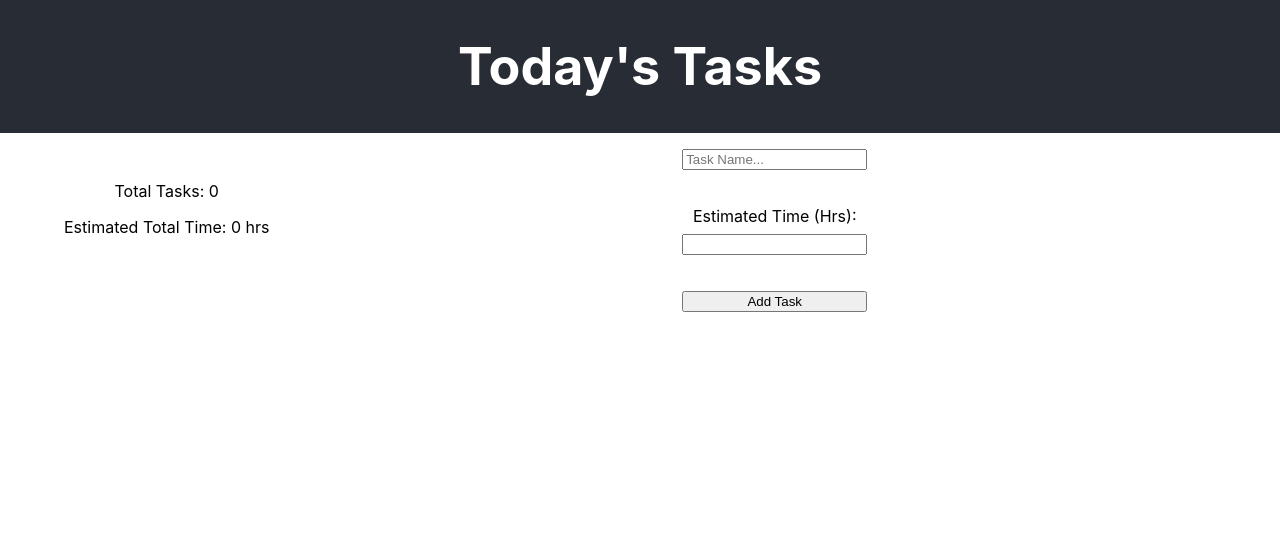
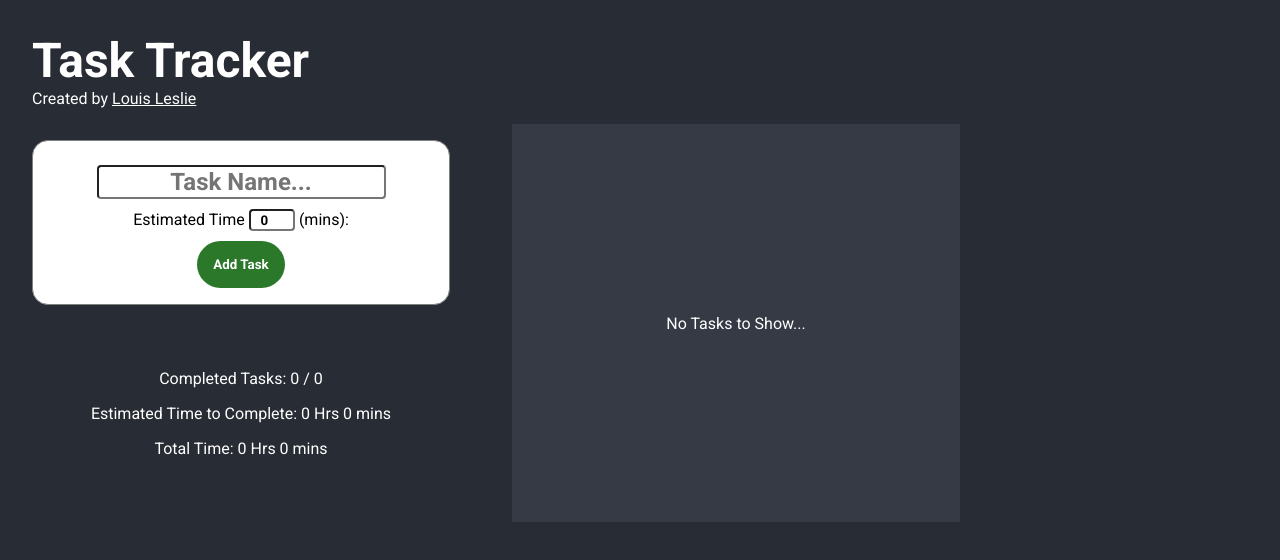
Before and after one commit to louisleslie/react-to-do-list, a React (Create React App) app: page / in a window 1280 px wide. Shown: the top 560 px of the page. Built offline with nearby package versions, Linux system fonts and the light colour scheme.

Commit message:
Styles added. Timing cleaned up

```diff
--- a/public/index.html
+++ b/public/index.html
@@ -24,7 +24,7 @@
       work correctly both with client-side routing and a non-root public URL.
       Learn how to configure a non-root public URL by running `npm run build`.
     -->
-    <title>React App</title>
+    <title>Task Tracker</title>
   </head>
   <body>
     <noscript>You need to enable JavaScript to run this app.</noscript>
--- a/src/App.css
+++ b/src/App.css
@@ -1,20 +1,25 @@
 .App {
   text-align: center;
-}
-
-@media (prefers-reduced-motion: no-preference) {
-  .App-logo {
-    animation: App-logo-spin infinite 20s linear;
-  }
 }
 
 .App-header {
   background-color: #282c34;
   display: flex;
+  padding-left: 2rem;
   flex-direction: column;
-  align-items: center;
+  align-items: flex-start;
   justify-content: center;
-  font-size: calc(10px + 2vmin);
+  color: white;
+}
+
+.App-header h1 {
+  font-size: 3rem;
+  margin-bottom: 0;
+}
+.App-header p {
+  margin-top:0;
+}
+.App-header a {
   color: white;
 }
 
--- a/src/App.js
+++ b/src/App.js
@@ -2,13 +2,20 @@ import './App.css';
 import {ToDoList} from './components/ToDoList';
 
 function App() {
+  //localStorage.clear();
+  const toDoData = JSON.parse(localStorage.getItem("todolistdata")) || {toDoListTasks:[], toDoListTime:0}
+  const toDoTasks = toDoData.toDoListTasks
+  const toDoTime = toDoData.toDoListTime
+  //console.log(toDoData);
+  //console.log(JSON.parse(localStorage.getItem("todolistdata")));
   return (
     <div className="App">
       <header className="App-header">
-        <h1>Today's Tasks</h1>
+        <h1>Task Tracker</h1>
+        <p>Created by <a href="https://www.github.com/louisleslie" target="_blank">Louis Leslie</a></p>
       </header>
       <main>
-        <ToDoList />
+        <ToDoList toDoListTasks={toDoTasks} toDoListTime={toDoTime} />
       </main>
     </div>
   );
--- a/src/components/Task.css
+++ b/src/components/Task.css
@@ -1,12 +1,150 @@
 .task {
-  border: 1px solid black;
-  min-width: 25vw;
+  background-color: white;
+  animation: slidein 0.5s;
+  overflow: hidden;
+  margin-bottom: 1rem;
+  padding: 1rem;
+  border: 1px solid grey;
+  border-radius: 1rem;
+  width: 30vw;
+
+  max-height: fit-content;
+  position: relative;
+  color: black;
 }
 
+.uncompleted {
+  background-color: hsl(199, 83%, 84%);
+}
+
+.uncompleted .task-form-name {
+  border-color: hsl(199, 83%, 84%);
+}
+
+.uncompleted button, input[type=submit] {
+  background-color: hsl(199, 51%, 43%) !important;
+}
+
+.completed {
+  animation: slidein 0.5s;
+  background-color: hsl(120, 24%, 56%);
+}
+
+.completed h2 {
+  text-decoration: line-through;
+}
+
+.completed .task-form-name {
+  border-color: hsl(120, 24%, 56%);
+  text-decoration: line-through;
+}
+
+.completed button, input[type=submit] {
+  background-color: hsl(120, 47%, 32%) !important;
+}
+
+.task-view h2, .task-view p {
+  border-width: 2px;
+  border-style: none;
+  padding: 1px 2px;
+  text-align: center;
+  width:fit-content;
+  margin: 0.5rem auto;
+}
+
+.task-view h2:hover {
+  border-color:#282c34;
+  box-shadow: 1px 1px 1px black;
+}
+
+.task-view p:hover {
+  border-color:#282c34;
+  box-shadow: 1px 1px 1px black;
+}
+
+
 .task-form {
-  margin: 1rem auto;
-  min-width: 25vw;
+  width: 100%;
   display:flex;
   flex-direction: column;
-  border: 1px solid black;
+  gap: 2px;
+  align-content:center;
 }
+
+.task-form input {
+  margin-top:0.5rem;
+  font-weight: bold;
+  width:fit-content;
+  text-align: center;
+  align-self: center;
+}
+
+.task-form-name {
+  font-size: 1.5rem;
+}
+
+.task-form-time input {
+  height: 1rem;
+  width: 5ch;
+}
+
+.task-form-completed input {
+  appearance: none;
+  border: 1px solid #282c34;
+  height: 1rem;
+  width: 1rem;
+  border-radius: 50%;
+}
+
+.task-form-completed input:checked:after {
+  content: '\2714';
+  color:#282c34;
+}
+
+button, input[type=submit] {
+  cursor:pointer;
+  border:none;
+  border-radius: 2rem;
+  padding: 1rem;
+  color: white;
+}
+
+input {
+  inset: none;
+  border-radius: 0.25rem;
+}
+
+.task-complete {
+  text-align: center;
+  margin: 0 auto;
+
+}
+
+.task-remove {
+  position: absolute;
+  top: 1rem;
+  right: 1rem;
+  height: 1.5rem;
+  width: 1.5rem;
+  padding: 0;
+  background-color: #282c34;
+  color: white;
+  border: none;
+  border-radius: 50%;
+}
+
+.task-remove:hover, button:hover, input[type=submit]:hover {
+  box-shadow: 2px 2px 10px hsl(214, 5%, 26%);
+  cursor: pointer;
+}
+
+
+@keyframes slidein {
+  from {
+    transform: translateX(-100%);
+  }
+
+  to {
+    transform: translateX(0%);
+  }
+}
--- a/src/components/Task.js
+++ b/src/components/Task.js
@@ -12,48 +12,83 @@ const Task = (props) => {
   const [formDisplay, setFormDisplay] = React.useState(props.formDisplay);
   const [taskDisplay, setTaskDisplay] = React.useState(props.taskDisplay);
 
+  const signalController = new AbortController();
+
+  const handleFormEscape = (e) => {
+    console.log(e.key);
+    console.log(document.activeElement)
+    if (e.key === "Escape") {
+      setFormDisplay("none");
+      setTaskDisplay("block");
+      setFormName(taskName);
+      setFormTime(taskTime);
+      setFormCompleted(taskCompleted);
+      signalController.abort();
+      console.log("Removing event listener");
+    }
+  }
+
   const clickView = (e) => {
-    setFormDisplay("block");
+    console.log("Adding event listener");
+    setFormDisplay("flex");
     setTaskDisplay("none");
+    document.getElementById(`task-form-${taskId}`).addEventListener("keyup", handleFormEscape, {signal: signalController.signal});
+    document.getElementById(`task-name-${taskId}`).click();
+    console.log(document.activeElement);
   }
 
   const formValues = {taskName: formName, taskTime: formTime, taskId: taskId, taskCompleted: formCompleted, taskDisplay:"block" };
 
+  const handleCompleteClick = (e) => {
+    e.preventDefault();
+    console.log(`Complete clicked! ${formCompleted} ${!formCompleted}`);
+    console.log(formValues);
+    const newFormValues = formValues;
+    (taskCompleted) ? newFormValues.taskCompleted = false : newFormValues.taskCompleted = true;
+    console.log(newFormValues);
+
+    props.updateTask(newFormValues);
+  }
+
   const handleUpdateSubmit = (e) => {
     e.preventDefault();
+    console.log("Removing event listener");
+    console.log(signalController);
+    signalController.abort();
+    console.log(signalController);
     console.log(formCompleted);
     setTaskDisplay("block");
     setFormDisplay("none");
-    props.updateTask(e, formValues);
+    props.updateTask(formValues);
   }
 
 
 
   return (
-    <div className="task">
+    <div className={`task ${(taskCompleted) ? "completed" : "uncompleted"}`}>
       <div className="task-view" onClick={(e) => clickView(e)} style={{display: taskDisplay}}>
-        <h2 style={{fontSize:'2rem'}} >{taskName}</h2>
-        <p>Estimated Time: {taskTime} Hrs</p>
-        <p>Completed: {taskCompleted.toString()}</p>
+        <h2>{taskName}</h2>
+        <p>Estimated Time: {taskTime} mins</p>
       </div>
-      <form className="task-form" onSubmit={(e) => handleUpdateSubmit(e)} style={{display: formDisplay}} >
-        <input style={{fontSize:'2rem', textAlign:'center'}} type="text" name="taskName" value={formName} onChange={(e) => setFormName(e.target.value)}></input>
-        <label htmlFor="time">Estimated Time: </label>
-        <input name="time" id="timeTaken" type="number" step="0.1" value={formTime} onChange={(e) => setFormTime(e.target.value)}></input>
-        <label htmlFor="completed">Completed: </label>
-        <input name="completed" id="taskCompleted" type="checkbox" checked={formCompleted} onChange={(e) => setFormCompleted(e.target.checked)}></input>
-        <input type="submit" value="update"></input>
+      <form className="task-form" id={`task-form-${taskId}`} onSubmit={(e) => handleUpdateSubmit(e)} style={{display: formDisplay}} >
+        <input className="task-form-name" id={`task-name-${taskId}`} type="text" name="taskName" value={formName} onChange={(e) => setFormName(e.target.value)}></input>
+        <div className="task-form-time">
+          <label htmlFor="time">Estimated Time: <input name="time" id="timeTaken" type="number" value={formTime} onChange={(e) => setFormTime(e.target.value)}></input> (mins)</label>
+        </div>
+        <div className="task-form-completed">
+        <input style={{display: 'none'}} name="completed" id={`task-completed-${taskId}`} type="checkbox" checked={formCompleted} onChange={(e) => setFormCompleted(e.target.value)}></input>
+        </div>
+        <input type="submit" value="Update"></input>
       </form>
-
-      <button>Add a Task</button>
-      <button onClick={(e) => props.removeTask(props.taskId)}>Remove Task</button>
+        {(taskCompleted) ? <button className="task-complete" style={{display: taskDisplay}} onClick={(e) => handleCompleteClick(e)}>Mark Incomplete</button> : <button className="task-complete" style={{display: taskDisplay}} onClick={(e) => handleCompleteClick(e)}>Complete</button> }
+      <button className="task-remove" onClick={(e) => props.removeTask(props.taskId, props.taskCompleted)}>X</button>
     </div>
   );
 }
 
 Task.defaultProps = {
   taskName: "Untitled",
-  taskTime: 1,
+  taskTime: 0,
   taskCompleted: false,
   taskComponents: [],
   taskTasks: [],
--- a/src/components/ToDoList.css
+++ b/src/components/ToDoList.css
@@ -1,7 +1,16 @@
+.to-do-list-wrapper {
+  display: flex;
+  justify-content: flex-start;
+  gap: 5vw;
+}
+
 .to-do-list-manager {
+  max-width: 30vw;
   display: flex;
-  justify-content: space-between;
-  padding: 0rem 2rem;
+  flex-direction: column;
+  flex-wrap: wrap;
+  align-content: space-between;
+  padding: 1rem 2rem;
 }
 
 .to-do-list-summary {
@@ -10,7 +19,7 @@
 
 .to-do-form {
   margin: 1rem auto;
-  max-width: 25vw;
+  max-width: 30vw;
   display:flex;
   flex-direction: column;
   gap: 0.5rem;
@@ -19,8 +28,21 @@
 
 .task-container {
   display:flex;
+  flex-direction:column;
+  width: fit-content;
+  background-color: hsl(221, 13%, 24%);
   justify-content: space-evenly;
-  flex-wrap: wrap;
-  gap:1rem;
-  margin: 2rem;
+  align-items:center;
+  min-height: 100%;
+  padding: 1rem;
 }
+
+.no-task {
+  animation: slidein 0.5s;
+  overflow: hidden;
+  margin-top: 1rem;
+  margin-bottom: 1rem;
+  padding: 1rem;
+  width: 30vw;
+  color: white;
+}
--- a/src/components/ToDoList.js
+++ b/src/components/ToDoList.js
@@ -3,8 +3,12 @@ import { Task } from './Task';
 import './ToDoList.css';
 
 const ToDoList = (props) => {
+  const [toDoListTasks, setTasks] = React.useState(props.toDoListTasks); //Use an array of objects with the props for each, not the task instance itself!
   const [toDoListTime, setToDoListTime] = React.useState(props.toDoListTime);
-  const [toDoListTasks, setTasks] = React.useState(props.toDoListTasks); //Use an array of objects with the props for each, not the task instance itself!
+  const [formTaskTime, setFormTaskTime] = React.useState(0);
+  const saveTasks = (tasklist, totaltime) => {
+    localStorage.setItem("todolistdata", JSON.stringify({toDoListTasks: tasklist, toDoListTime: totaltime}));
+  }
 
   const removeTask = (removeTaskId) => {
     let currentTasks = toDoListTasks;
@@ -12,19 +16,46 @@ const ToDoList = (props) => {
     currentTasks.forEach((task) => {
       if (task.taskId !== removeTaskId) {
         newTasks.push(task);
+      } else {
+        if (window.confirm(`Are you sure you want to delete '${task.taskName}'?`) === false) {
+          newTasks.push(task)
+        }
       }
     })
-    let newTime = totalTime(newTasks);
+    let newTime = remainingTime(newTasks);
     setToDoListTime(newTime);
     setTasks(newTasks);
+    saveTasks(newTasks, newTime);
   }
 
-  const totalTime = (toDoListTasks) => {
+  const totalCompleted = () => {
+    let completedCount = 0;
+    toDoListTasks.forEach((task) => {
+      console.log(`task Completed: ${task.taskCompleted}`);
+      if (task.taskCompleted) {
+        completedCount += 1;
+      }
+    });
+    return completedCount;
+  }
+
+  const remainingTime = (toDoListTasks) => {
     let totalCount = 0;
-    toDoListTasks.forEach((comp) => {
-      totalCount += parseFloat(comp.taskTime);
-    })
-    return totalCount;
+    toDoListTasks.forEach((task) => {
+      if (!task.taskCompleted) {
+        totalCount += parseFloat(task.taskTime);
+      }
+    });
+    return `${Math.floor(totalCount/60)} Hrs ${totalCount % 60} mins`;
+  }
+
+  const totalTime = () => {
+    let totalCount = 0;
+    toDoListTasks.forEach((task) => {
+      totalCount += parseFloat(task.taskTime);
+    });
+    //return Math.round((totalCount/60) * 10)/10;
+    return `${Math.floor(totalCount/60)} Hrs ${totalCount % 60} mins`;
   }
 
   const maxIndex = () => {
@@ -36,7 +67,7 @@ const ToDoList = (props) => {
     return maxOfM + 1;
   }
 
-  const updateTask = (e, formValues) => {
+  const updateTask = (formValues) => {
     console.log("Form Values: ");
     console.log(formValues);
     let updatedTasks = [];
@@ -45,15 +76,16 @@ const ToDoList = (props) => {
         console.log("updating this task: ");
         console.log(task);
         let updatedTask = Object.assign({}, task, formValues);
-        updatedTasks.push(updatedTask);
+          updatedTasks.push(updatedTask);
       } else {
         updatedTasks.push(task);
       }
-    })
+    });
     console.log(updatedTasks);
-    let updatedTime = totalTime(updatedTasks);
+    let updatedTime = remainingTime(updatedTasks);
     setToDoListTime(updatedTime);
     setTasks(updatedTasks);
+    saveTasks(updatedTasks, updatedTime);
   }
 
   const addTask = (e) => {
@@ -62,45 +94,51 @@ const ToDoList = (props) => {
     //create new task
     const newId = maxIndex();
     let newTask = <Task taskName={e.target.querySelector("#taskName").value} taskId={newId} taskTime={e.target.querySelector("#timeTaken").value} removeTask={removeTask} updateTask={updateTask}/>;
-    let newTasks = [...oldTasks, newTask.props];
-    let newTime = totalTime(newTasks);
+    let newTasks = [newTask.props, ...oldTasks];
+    let newTime = remainingTime(newTasks);
     setTasks(newTasks);
     setToDoListTime(newTime);
+    saveTasks(newTasks, newTime);
+    setFormTaskTime(0);
     e.target.querySelector("#taskName").value = "";
-    e.target.querySelector("#timeTaken").value = "";
+    e.target.querySelector("#timeTaken").value = formTaskTime;
+    e.target.querySelector("#taskName").focus();
   }
 
-  const listTasks = toDoListTasks.map((task) => {
+  const listTasks = toDoListTasks.sort(function(x, y) {
+    return (x.taskCompleted === y.taskCompleted)? 0 : x.taskCompleted? 1 : -1;
+  }).map(function(task) {
     return <Task taskName={task.taskName} taskTime={task.taskTime} taskCompleted={task.taskCompleted} taskId={task.taskId} key={task.taskId} removeTask={removeTask} updateTask={updateTask} />
   });
 
-
   return (
-    <div>
+    <div className="to-do-list-wrapper">
       <div className="to-do-list-manager">
+        <div className="task">
+          <form className="task-form" onSubmit={(e) => addTask(e)}>
+            <input className="task-form-name" id="taskName" type="text" placeholder="Task Name..."></input>
+            <div className="task-form-time">
+            <label htmlFor="time">Estimated Time <input name="time" id="timeTaken" type="number" value={formTaskTime} onChange={(e) => setFormTaskTime(e.target.value)}></input> (mins): </label>
+            </div>
+            <input type="submit" value="Add Task" />
+          </form>
+        </div>
         <div className="to-do-list-summary">
-          <p>Total Tasks: {toDoListTasks.length}</p>
-          <p>Estimated Total Time: {toDoListTime} hrs</p>
+          <p>Completed Tasks: {totalCompleted()} / {toDoListTasks.length} </p>
+          <p>Estimated Time to Complete:  {remainingTime(toDoListTasks)}</p>
+          <p>Total Time:  {totalTime()}</p>
         </div>
-        <form className="to-do-form" onSubmit={(e) => addTask(e)}>
-          <input id="taskName" type="text" placeholder="Task Name..."></input>
-          <br></br>
-          <label htmlFor="time">Estimated Time (Hrs): </label>
-          <input name="time" id="timeTaken" type="number" step="0.1"></input>
-          <br></br>
-          <input type="submit" value="Add Task" />
-        </form>
       </div>
       <div className="task-container">
-        {listTasks}
+            {(toDoListTasks.length) ? listTasks : <p className="no-task">No Tasks to Show...</p> }
       </div>
     </div>
   );
 }
 
 ToDoList.defaultProps = {
-  toDoListTime: 0,
   toDoListTasks: [],
+  toDoListTime: "",
 }
 
 export { ToDoList };
--- a/src/index.css
+++ b/src/index.css
@@ -1,10 +1,17 @@
+@import url('https://fonts.googleapis.com/css2?family=Roboto+Condensed:ital,wght@0,300;0,400;0,700;1,300;1,400;1,700&display=swap');
+@import url('https://fonts.googleapis.com/css2?family=Roboto:ital,wght@0,100;0,300;0,400;0,500;0,700;0,900;1,100;1,300;1,400;1,500;1,700;1,900&display=swap');
+
 body {
   margin: 0;
-  font-family: -apple-system, BlinkMacSystemFont, 'Segoe UI', 'Roboto', 'Oxygen',
-    'Ubuntu', 'Cantarell', 'Fira Sans', 'Droid Sans', 'Helvetica Neue',
-    sans-serif;
+  font-family: 'Roboto', 'Helvetica Neue', sans-serif;
   -webkit-font-smoothing: antialiased;
   -moz-osx-font-smoothing: grayscale;
+  background-color: #282c34;
+  color: white;
+}
+
+* {
+  font-family: 'Roboto', 'Helvetica Neue', sans-serif;
 }
 
 code {
```
